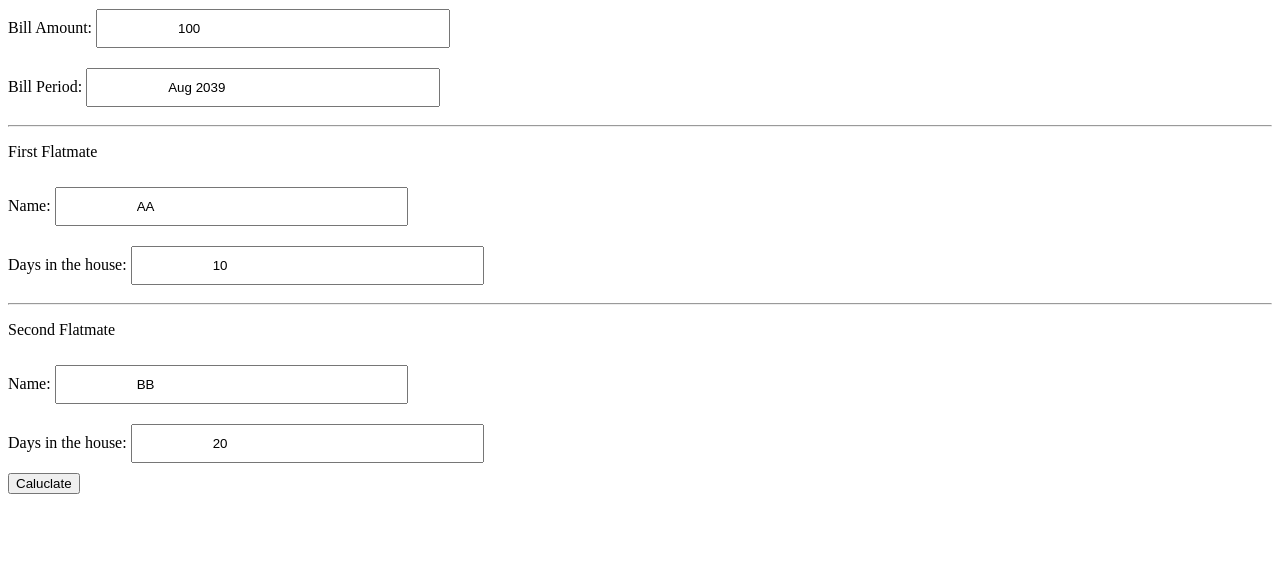
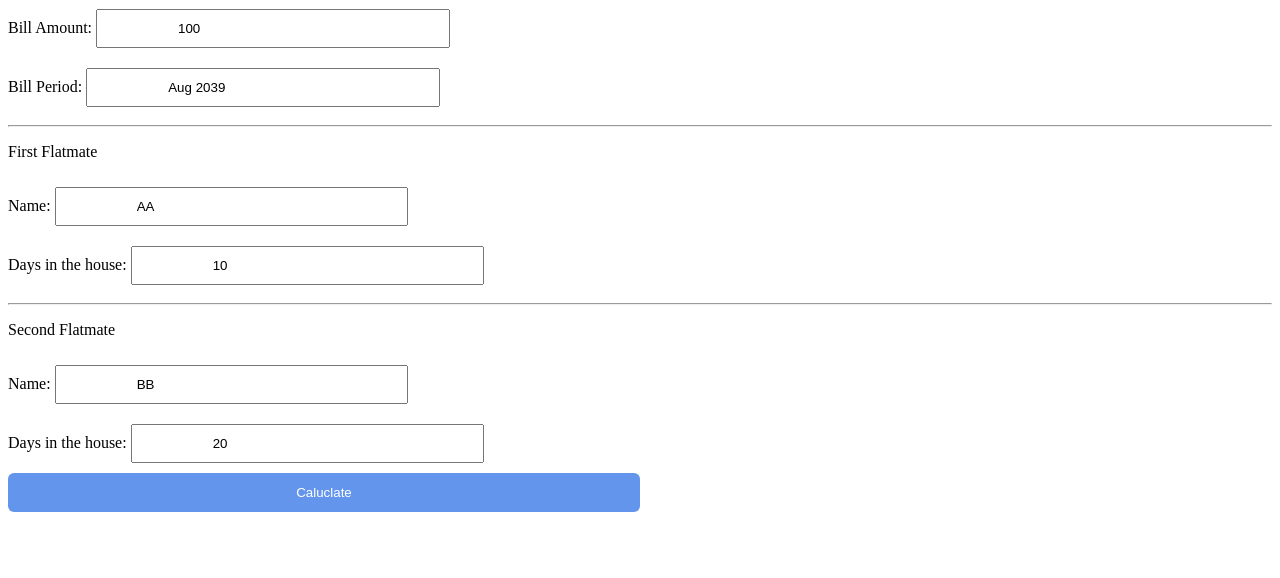
Before and after one commit to FrankGaoX/App-5-Flatmates-Bill-Web-App, a Flask app: page /bill in a window 1280 px wide. Shown: the part 176-754 px from the top of the page. Run offline with Flask 2, Linux system fonts and the light colour scheme.

Commit message:
added property for submit

```diff
--- a/static/main.css
+++ b/static/main.css
@@ -9,3 +9,13 @@ input[type=text] {
     padding: 10px 80px;
     margin: 10px 0;
 }
+
+input[type=submit]{
+    width:50%;
+    background-color: CornflowerBlue;
+    color: white;
+    padding: 12px 12px;
+    border: none;
+    border-radius: 6px
+
+}
```
